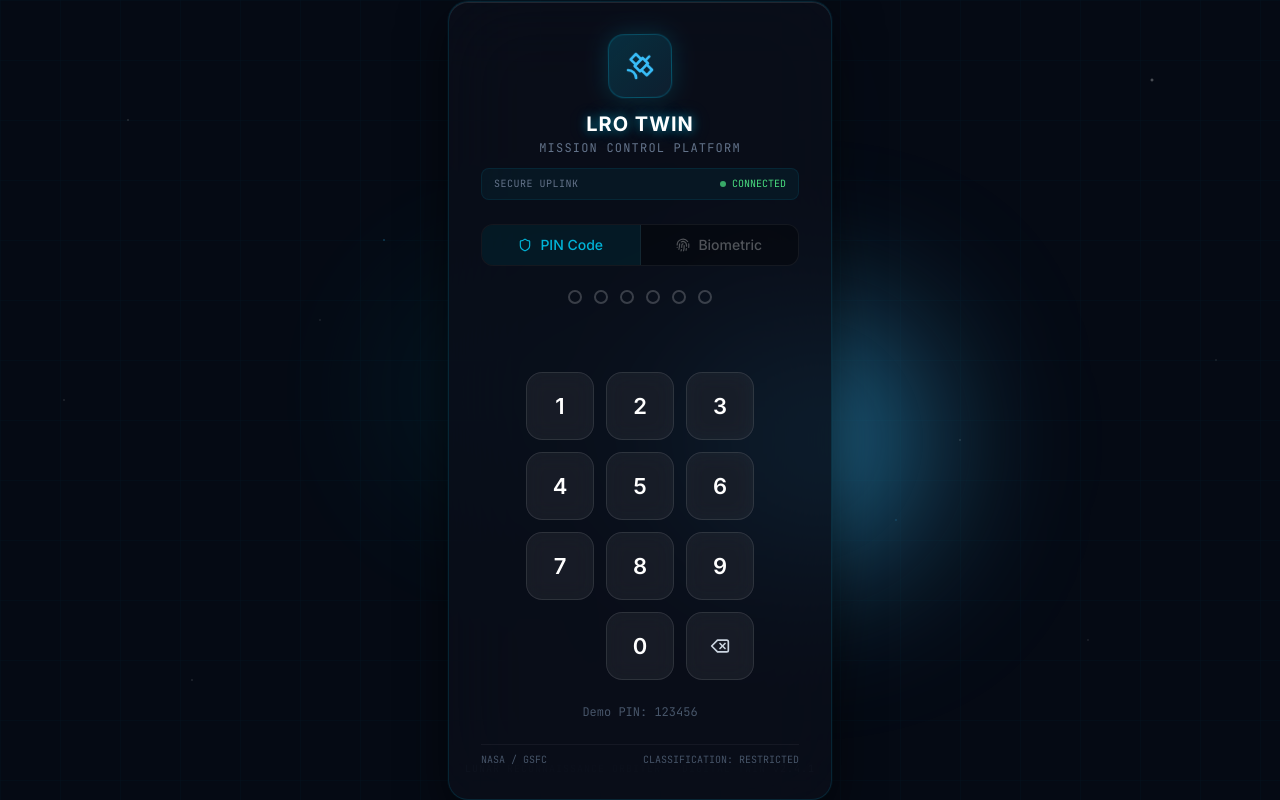
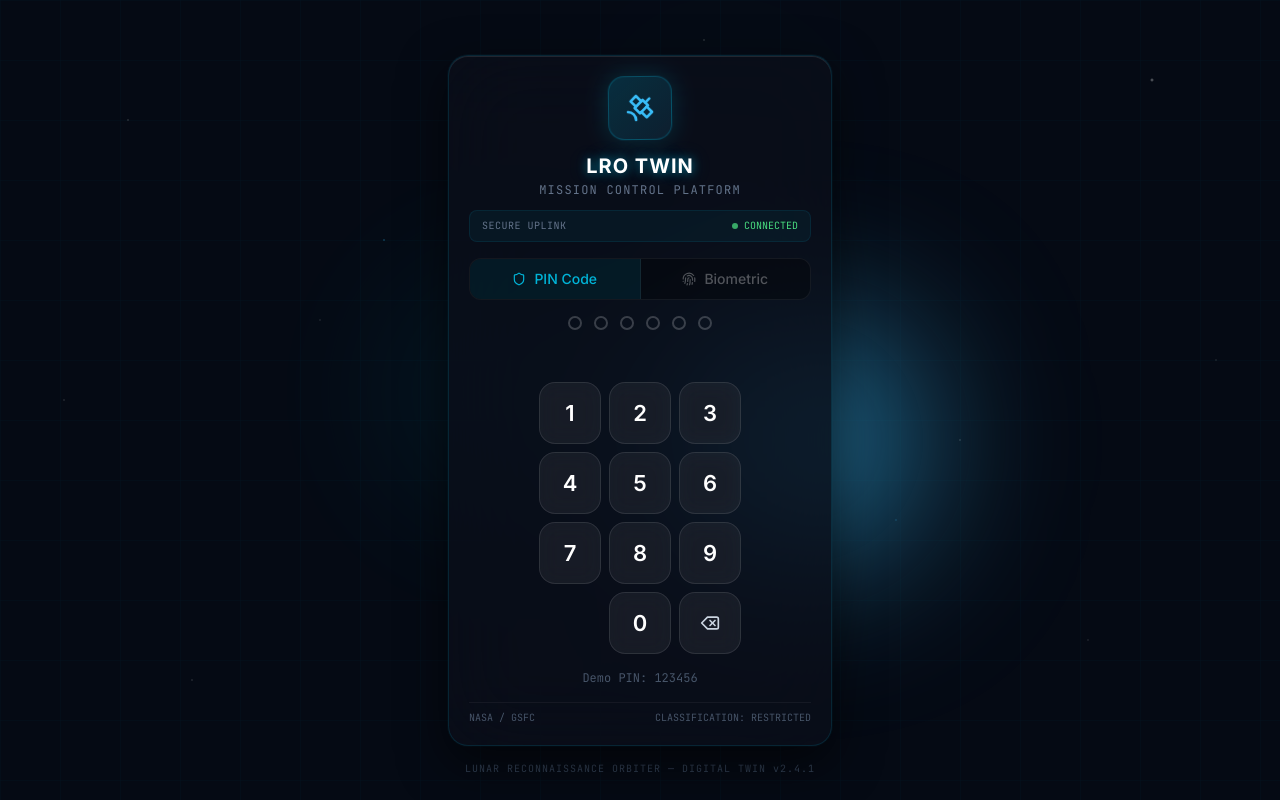
Before and after one commit to JMNavarroM/LRO, a React (Vite) app: page / in a window 1280 px wide. Built offline with nearby package versions, Linux system fonts and the light colour scheme.

Commit message:
fix: login card fits viewport at 100% zoom — reduce padding and pin button size

```diff
--- a/src/components/auth/LoginScreen.tsx
+++ b/src/components/auth/LoginScreen.tsx
@@ -26,7 +26,7 @@ export function LoginScreen({ onAuthenticated }: LoginScreenProps) {
   ]
 
   return (
-    <div className="fixed inset-0 flex items-center justify-center overflow-hidden" style={{ background: '#050a14' }}>
+    <div className="fixed inset-0 flex items-center justify-center overflow-y-auto py-4" style={{ background: '#050a14' }}>
       {/* Starfield */}
       <div className="absolute inset-0 starfield opacity-60" />
 
@@ -51,9 +51,9 @@ export function LoginScreen({ onAuthenticated }: LoginScreenProps) {
         initial={{ opacity: 0, scale: 0.96, y: 16 }}
         animate={{ opacity: 1, scale: 1, y: 0 }}
         transition={{ duration: 0.5, ease: 'easeOut' }}
-        className="relative z-10 w-full max-w-sm mx-4"
+        className="relative z-10 w-full max-w-sm mx-4 my-auto"
       >
-        <div className="glass-card-heavy p-8 flex flex-col items-center gap-6">
+        <div className="glass-card-heavy p-5 flex flex-col items-center gap-4">
           {/* Header */}
           <div className="flex flex-col items-center gap-3 w-full">
             <motion.div
--- a/src/components/auth/PinPad.tsx
+++ b/src/components/auth/PinPad.tsx
@@ -23,7 +23,7 @@ export function PinPad({ pinInput, onDigit, onBackspace, onClear, status, errorM
   const isSuccess = status === 'success'
 
   return (
-    <div className="flex flex-col items-center gap-6">
+    <div className="flex flex-col items-center gap-4">
       {/* PIN dots */}
       <motion.div
         className="flex gap-3"
@@ -82,9 +82,9 @@ export function PinPad({ pinInput, onDigit, onBackspace, onClear, status, errorM
       </div>
 
       {/* Numpad */}
-      <div className="flex flex-col gap-3">
+      <div className="flex flex-col gap-2">
         {DIGITS.map((row, ri) => (
-          <div key={ri} className="flex gap-3">
+          <div key={ri} className="flex gap-2">
             {row.map((d) => (
               <motion.button
                 key={d}
@@ -98,8 +98,8 @@ export function PinPad({ pinInput, onDigit, onBackspace, onClear, status, errorM
                 disabled={d === '*'}
                 className="glass-button rounded-2xl flex items-center justify-center text-white font-semibold transition-all"
                 style={{
-                  width: 68,
-                  height: 68,
+                  width: 62,
+                  height: 62,
                   fontSize: d === '⌫' ? 16 : 22,
                   opacity: d === '*' ? 0 : 1,
                   cursor: d === '*' ? 'default' : 'pointer',
```
